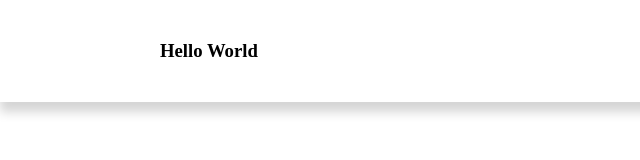
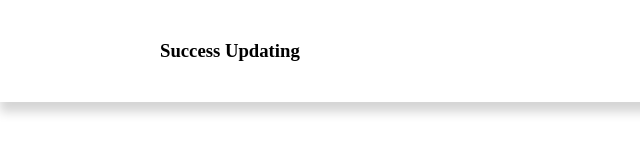
Before and after one commit to isaacGabrielle/develop, a plain HTML site: page index.html in a window 1280 px wide. Shown: the full height of the page, 0-640 px from the left. Drawn offline with Linux system fonts and the light colour scheme.

Commit message:
Updated no mistake

```diff
--- a/index.html
+++ b/index.html
@@ -12,7 +12,7 @@
     <nav>
         <section>
             <h2></h2>
-            <h1>Hello World</h1>
+            <h1>Success Updating</h1>
             <ul>
                 <li onclick="aboutMe()"><span>About</span></li>
                 <li onclick="contact()"><span>Contact</span></li>
```
